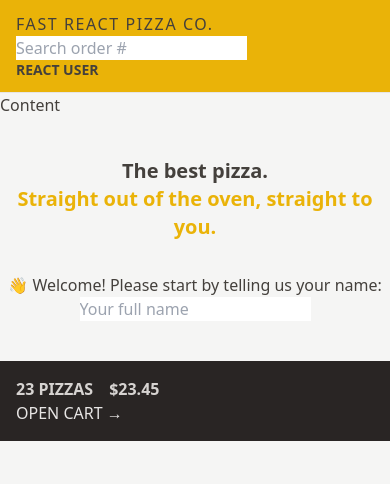
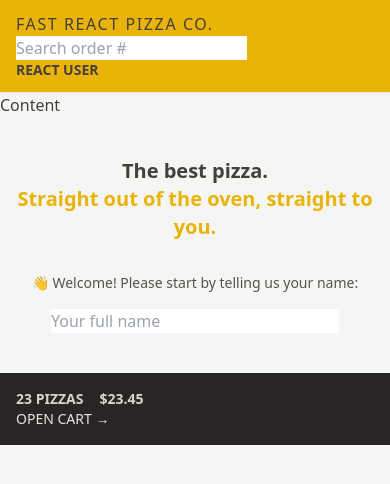
Before and after one commit to mhVxVNMwXkm9s4Ze9VASei/fast-react-pizza, a React (Vite) app: page / in a window 390 px wide. Shown: the top 484 px of the page. Built offline with nearby package versions, Linux system fonts and the light colour scheme.

Commit message:
Responsive design in Tailwind
@_@

```diff
--- a/src/features/cart/CartOverview.jsx
+++ b/src/features/cart/CartOverview.jsx
@@ -2,8 +2,8 @@
 
 function CartOverview() {
   return (
-    <div className="bg-stone-800 p-4 uppercase text-stone-200">
-      <p className="space-x-4 font-semibold text-stone-300">
+    <div className="bg-stone-800  px-4 py-4 text-sm uppercase text-stone-200 sm:px-6 md:text-base">
+      <p className="space-x-4 font-semibold text-stone-300 sm:space-x-6">
         <span>23 pizzas</span>
         <span>$23.45</span>
       </p>
--- a/src/features/user/CreateUser.jsx
+++ b/src/features/user/CreateUser.jsx
@@ -9,13 +9,16 @@
 
   return (
     <form onSubmit={handleSubmit}>
-			<p>👋 Welcome! Please start by telling us your name:</p>
+      <p className="mb-4 text-sm text-stone-600 md:text-base">
+        👋 Welcome! Please start by telling us your name:
+      </p>
 
       <input
         type="text"
+        className="w-72"
+        onChange={(e) => setUsername(e.target.value)}
         placeholder="Your full name"
         value={username}
-				onChange={(e) => setUsername(e.target.value)}
       />
 
       {username !== "" && (
--- a/src/ui/Header.jsx
+++ b/src/ui/Header.jsx
@@ -4,7 +4,7 @@
 
 function Header() {
   return (
-    <header className="border-b border-stone-200 bg-yellow-500 px-4 py-3 uppercase">
+    <header className="border-b border-stone-200 bg-yellow-500 px-4 py-3 uppercase sm:px-6">
       <Link className="tracking-widest" to="/">
         Fast React Pizza Co.
       </Link>
```
Lines whose indentation alone changed are shown as unchanged.
